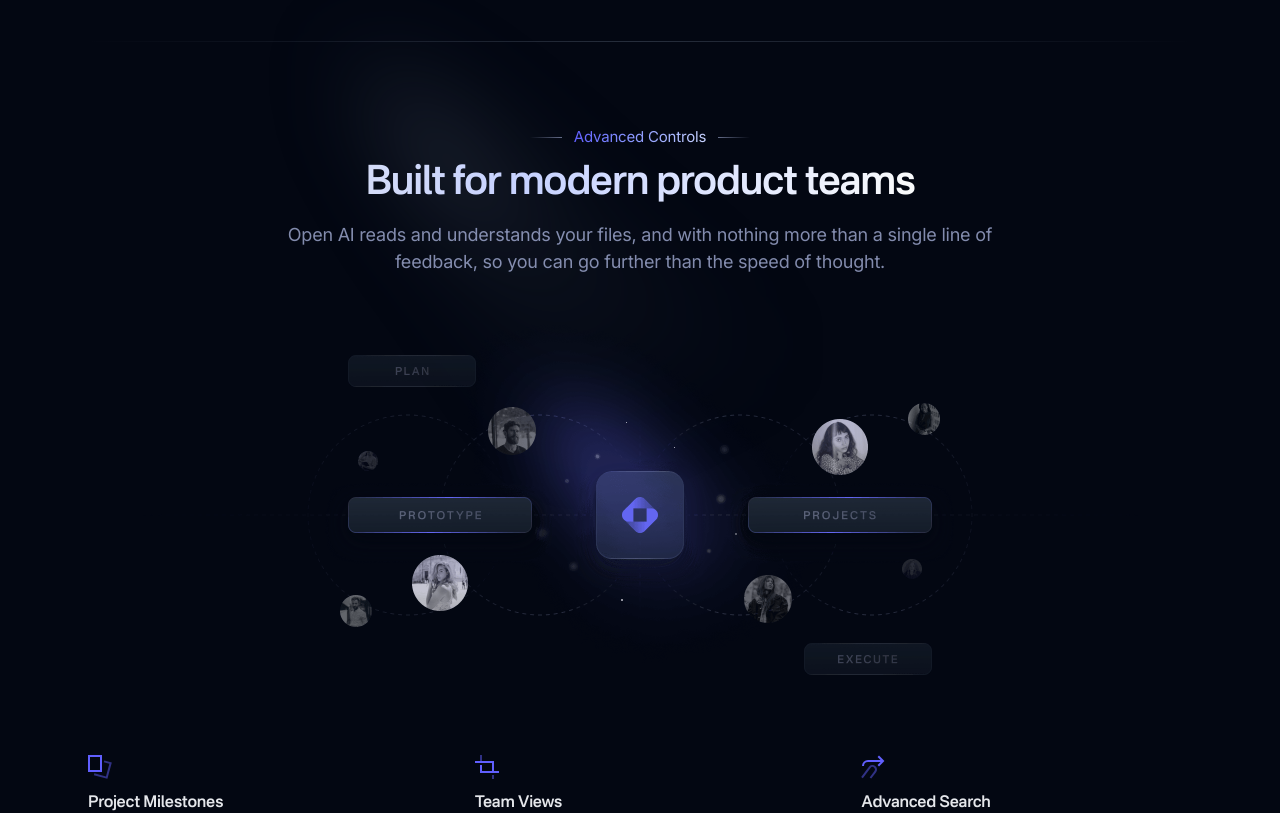
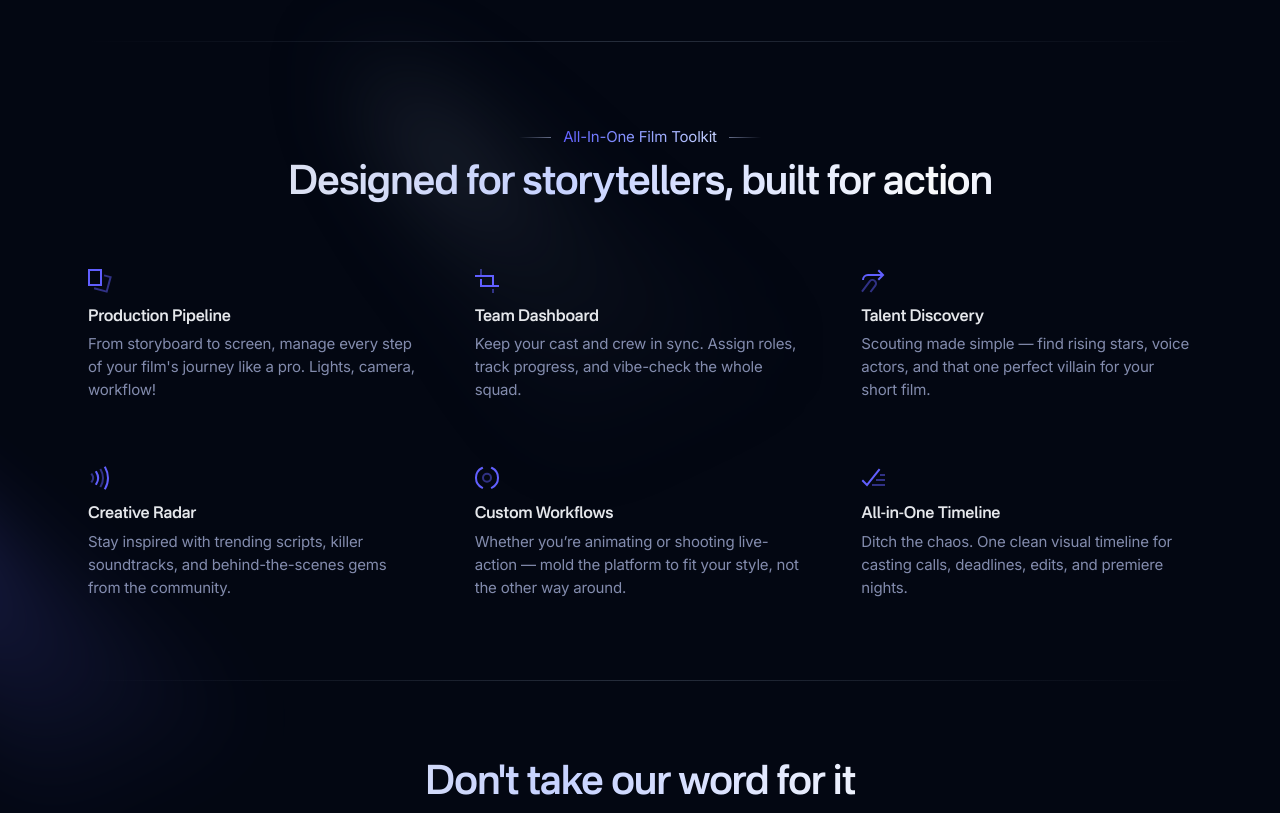
Before and after one commit to AlexBrighten/filmmaker, a Next.js app: page / in a window 1280 px wide. Shown: the part 1400-2213 px from the top of the page. Built offline with nearby package versions, Linux system fonts and the light colour scheme.

Commit message:
Now worked on the content of the features page

```diff
--- a/components/features.tsx
+++ b/components/features.tsx
@@ -6,6 +6,7 @@ import FeaturesImage from "@/public/images/features.png";
 export default function Features() {
   return (
     <section className="relative">
+      {/* Background shapes */}
       <div
         className="pointer-events-none absolute left-1/2 top-0 -z-10 -mt-20 -translate-x-1/2"
         aria-hidden="true"
@@ -30,33 +31,24 @@ export default function Features() {
           alt="Blurred shape"
         />
       </div>
+
+      {/* Content */}
       <div className="mx-auto max-w-6xl px-4 sm:px-6">
         <div className="border-t py-12 [border-image:linear-gradient(to_right,transparent,--theme(--color-slate-400/.25),transparent)1] md:py-20">
           {/* Section header */}
           <div className="mx-auto max-w-3xl pb-4 text-center md:pb-12">
             <div className="inline-flex items-center gap-3 pb-3 before:h-px before:w-8 before:bg-linear-to-r before:from-transparent before:to-indigo-200/50 after:h-px after:w-8 after:bg-linear-to-l after:from-transparent after:to-indigo-200/50">
-              <span className="inline-flex bg-linear-to-r from-indigo-500 to-indigo-200 bg-clip-text text-transparent">
-                Advanced Controls
-              </span>
+            <span className="inline-flex bg-linear-to-r from-indigo-500 to-indigo-200 bg-clip-text text-transparent">
+              All-In-One Film Toolkit
+            </span>
+
             </div>
             <h2 className="animate-[gradient_6s_linear_infinite] bg-[linear-gradient(to_right,var(--color-gray-200),var(--color-indigo-200),var(--color-gray-50),var(--color-indigo-300),var(--color-gray-200))] bg-[length:200%_auto] bg-clip-text pb-4 font-nacelle text-3xl font-semibold text-transparent md:text-4xl">
-              Built for modern product teams
+              Designed for storytellers, built for action
             </h2>
-            <p className="text-lg text-indigo-200/65">
-              Open AI reads and understands your files, and with nothing more
-              than a single line of feedback, so you can go further than the
-              speed of thought.
-            </p>
+
           </div>
-          <div className="flex justify-center pb-4 md:pb-12" data-aos="fade-up">
-            <Image
-              className="max-w-none"
-              src={FeaturesImage}
-              width={1104}
-              height={384}
-              alt="Features"
-            />
-          </div>
+
           {/* Items */}
           <div className="mx-auto grid max-w-sm gap-12 sm:max-w-none sm:grid-cols-2 md:gap-x-14 md:gap-y-16 lg:grid-cols-3">
             <article>
@@ -73,11 +65,11 @@ export default function Features() {
                 />
               </svg>
               <h3 className="mb-1 font-nacelle text-[1rem] font-semibold text-gray-200">
-                Project Milestones
+                Production Pipeline
               </h3>
               <p className="text-indigo-200/65">
-                Track progress across custom flows for your team. Find the right
-                balance for the user, privacy and security.
+                From storyboard to screen, manage every step of your film's
+                journey like a pro. Lights, camera, workflow!
               </p>
             </article>
             <article>
@@ -91,11 +83,11 @@ export default function Features() {
                 <path d="M19 6H0v2h17v8H7v-6H5v8h19v-2h-5V6Z" />
               </svg>
               <h3 className="mb-1 font-nacelle text-[1rem] font-semibold text-gray-200">
-                Team Views
+                Team Dashboard
               </h3>
               <p className="text-indigo-200/65">
-                Track progress across custom flows for your team. Find the right
-                balance for the user, privacy and security.
+                Keep your cast and crew in sync. Assign roles, track progress,
+                and vibe-check the whole squad.
               </p>
             </article>
             <article>
@@ -112,11 +104,11 @@ export default function Features() {
                 />
               </svg>
               <h3 className="mb-1 font-nacelle text-[1rem] font-semibold text-gray-200">
-                Advanced Search
+                Talent Discovery
               </h3>
               <p className="text-indigo-200/65">
-                Track progress across custom flows for your team. Find the right
-                balance for the user, privacy and security.
+                Scouting made simple — find rising stars, voice actors, and that
+                one perfect villain for your short film.
               </p>
             </article>
             <article>
@@ -131,18 +123,15 @@ export default function Features() {
                   d="m3.031 9.05-.593-.805 1.609-1.187.594.804a6.966 6.966 0 0 1 0 8.276l-.594.805-1.61-1.188.594-.805a4.966 4.966 0 0 0 0-5.9Z"
                 />
                 <path d="m7.456 6.676-.535-.845 1.69-1.07.534.844a11.944 11.944 0 0 1 0 12.789l-.535.845-1.69-1.071.536-.845a9.944 9.944 0 0 0 0-10.647Z" />
-                <path
-                  d="m11.888 4.35-.514-.858 1.717-1.027.513.858a16.9 16.9 0 0 1 2.4 8.677 16.9 16.9 0 0 1-2.4 8.676l-.513.859-1.717-1.028.514-.858A14.9 14.9 0 0 0 14.003 12a14.9 14.9 0 0 0-2.115-7.65Z"
-                  opacity=".48"
-                />
+                <path d="m11.888 4.35-.514-.858 1.717-1.027.513.858a16.9 16.9 0 0 1 2.4 8.677 16.9 16.9 0 0 1-2.4 8.676l-.513.859-1.717-1.028.514-.858A14.9 14.9 0 0 0 14.003 12a14.9 14.9 0 0 0-2.115-7.65Z" opacity=".48" />
                 <path d="m16.321 2-.5-.866 1.733-1 .5.866A22 22 0 0 1 21 12c0 3.852-1.017 7.636-2.948 10.97l-.502.865-1.73-1.003.501-.865A19.878 19.878 0 0 0 19 12a20 20 0 0 0-2.679-10Z" />
               </svg>
               <h3 className="mb-1 font-nacelle text-[1rem] font-semibold text-gray-200">
-                Strategic Initiatives
+                Creative Radar
               </h3>
               <p className="text-indigo-200/65">
-                Track progress across custom flows for your team. Find the right
-                balance for the user, privacy and security.
+                Stay inspired with trending scripts, killer soundtracks, and
+                behind-the-scenes gems from the community.
               </p>
             </article>
             <article>
@@ -159,11 +148,11 @@ export default function Features() {
                 <path d="m7.454 2.891.891-.454L7.437.655l-.891.454a12 12 0 0 0 0 21.382l.89.454.91-1.781-.892-.455a10 10 0 0 1 0-17.818ZM17.456 1.11l-.891-.454-.909 1.782.891.454a10 10 0 0 1 0 17.819l-.89.454.908 1.781.89-.454a12 12 0 0 0 0-21.382Z" />
               </svg>
               <h3 className="mb-1 font-nacelle text-[1rem] font-semibold text-gray-200">
-                Flexible Workflows
+                Custom Workflows
               </h3>
               <p className="text-indigo-200/65">
-                Track progress across custom flows for your team. Find the right
-                balance for the user, privacy and security.
+                Whether you’re animating or shooting live-action — mold the
+                platform to fit your style, not the other way around.
               </p>
             </article>
             <article>
@@ -180,11 +169,11 @@ export default function Features() {
                 <path d="M19.406 3.844 6.083 20.497.586 15 2 13.586l3.917 3.917L17.844 2.595l1.562 1.25Z" />
               </svg>
               <h3 className="mb-1 font-nacelle text-[1rem] font-semibold text-gray-200">
-                Unified Timeline
+                All-in-One Timeline
               </h3>
               <p className="text-indigo-200/65">
-                Track progress across custom flows for your team. Find the right
-                balance for the user, privacy and security.
+                Ditch the chaos. One clean visual timeline for casting calls,
+                deadlines, edits, and premiere nights.
               </p>
             </article>
           </div>
```
